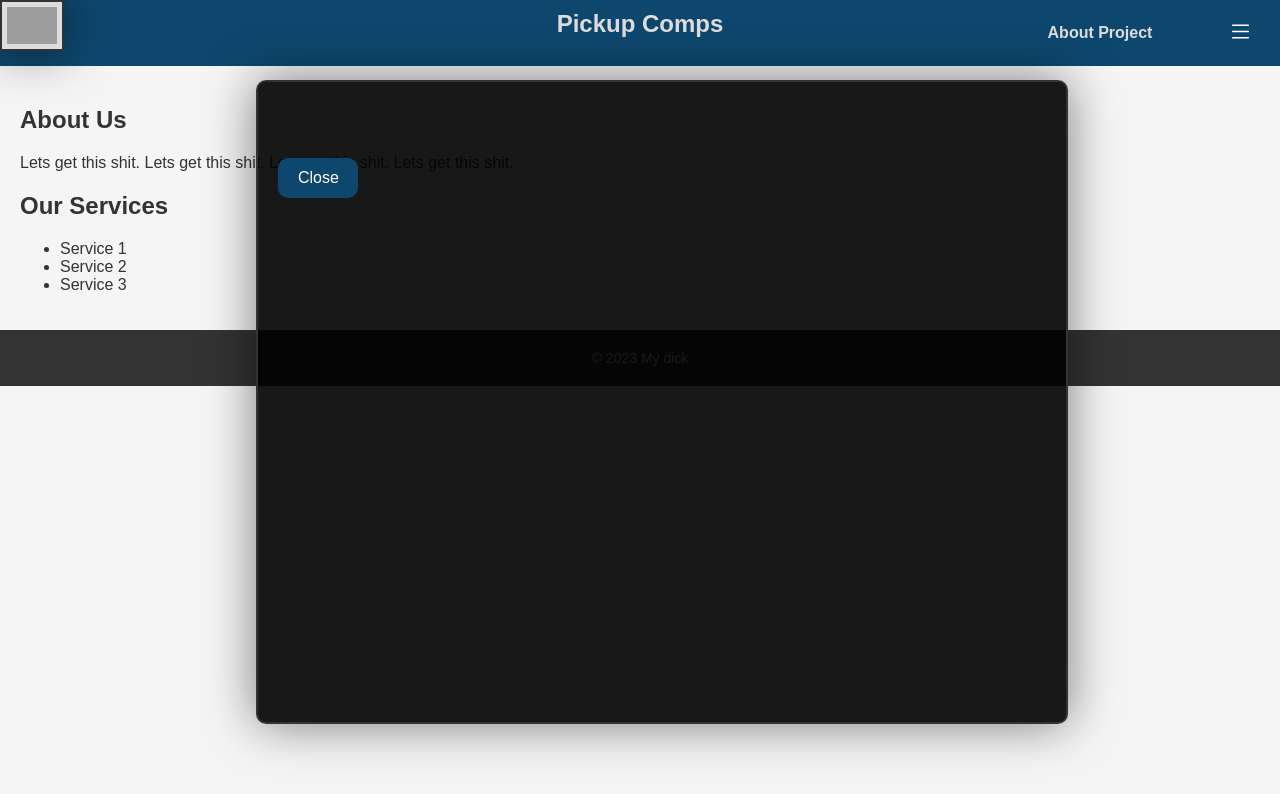
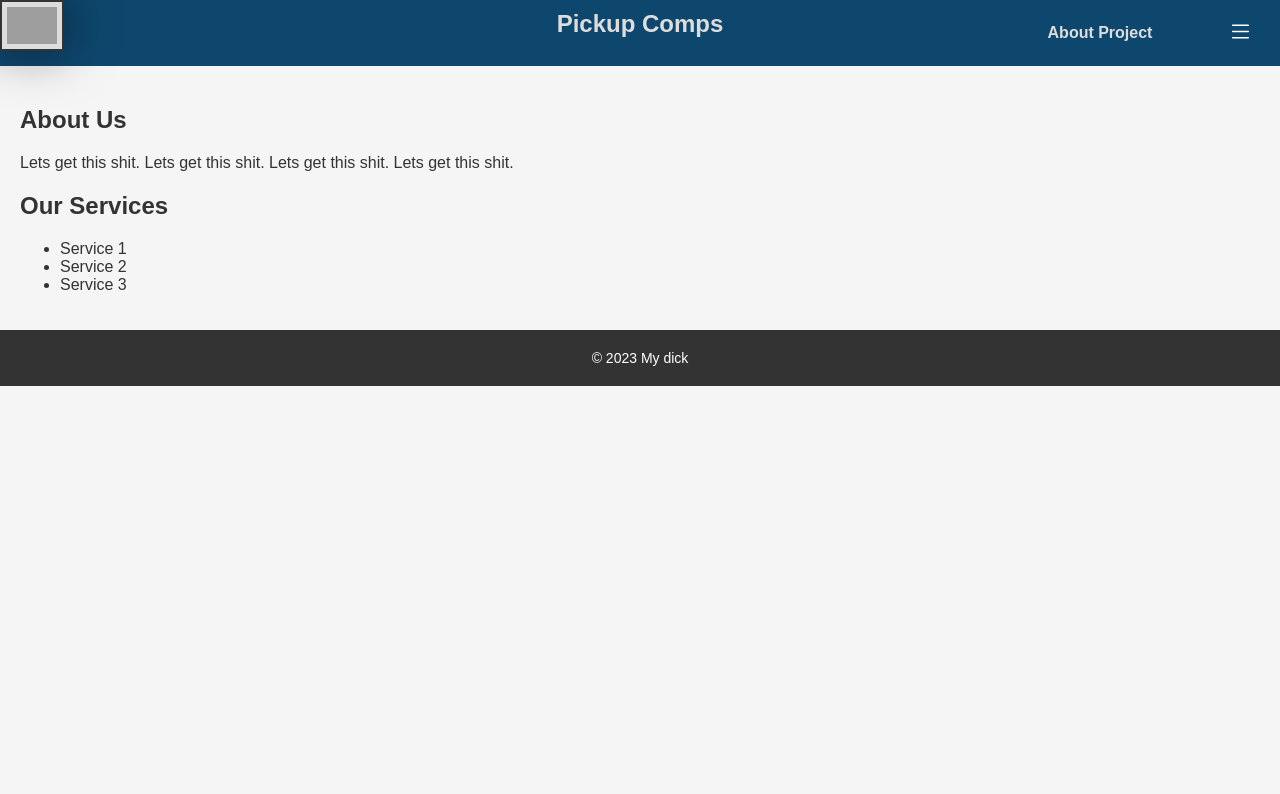
Before and after one commit to dracos-l/pickupcompsv2, a React (Create React App) app: page / in a window 1280 px wide. Shown: the top 794 px of the page. Built offline with nearby package versions, Linux system fonts and the light colour scheme; grey boxes are pictures that could not be loaded.

Commit message:
More popup work

```diff
--- a/src/components/DropdownMenu.js
+++ b/src/components/DropdownMenu.js
@@ -1,11 +1,11 @@
-import React, { useState } from 'react';
+import React, { useState, useEffect } from 'react';
 import AboutUsContent from './AboutUsContent';
 import ContactContent from './ContactContent';
 
-const DropdownMenu = (x) => {
+const DropdownMenu = () => {
     const [isOpen, setIsOpen] = useState(false);
     const [selectedItem, setSelectedItem] = useState(null);
-    const [isPopupOpen, setIsPopupOpen] = useState(x ? true : false);
+    const [isPopupOpen, setIsPopupOpen] = useState(false);
 
 
     const toggleMenu = () => {
@@ -21,6 +21,26 @@ const DropdownMenu = (x) => {
     const closePopup = () => {
         setIsPopupOpen(false);
     };
+
+    useEffect(() => {
+        const handleOutsideClick = (event) => {
+          const popup = document.getElementById('popup'); // Replace with your popup's ID
+          if (popup && !popup.contains(event.target)) {
+            closePopup(); // Click occurred outside the popup, close it
+          }
+        };
+
+        if (isPopupOpen) {
+          document.addEventListener('click', handleOutsideClick);
+        } else {
+          document.removeEventListener('click', handleOutsideClick);
+        }
+
+        return () => {
+          // Clean up the event listener when the component unmounts
+          document.removeEventListener('click', handleOutsideClick);
+        };
+      }, [isPopupOpen]);
 
 
 
@@ -40,7 +60,7 @@ const DropdownMenu = (x) => {
             )}
             </div>
             {isPopupOpen && (
-                <div class="popup">
+                <div class="popup" id="popup">
                         <div className="popup-content">
                             <h3>
 
--- a/src/components/Header.js
+++ b/src/components/Header.js
@@ -4,7 +4,6 @@ import { Link } from 'react-router-dom';
 
 
 const Header = () => {
-  const isPopupOpen = true;
   return (
 
     <header>
@@ -20,7 +19,7 @@ const Header = () => {
       </Link>
       <nav>
         <div class="DropdownMenuComp">
-          <DropdownMenu x={isPopupOpen}/>
+          <DropdownMenu />
         </div>
         <Link to="/AboutProjContent">
           <div class="AboutProjButton">About Project</div>
```
